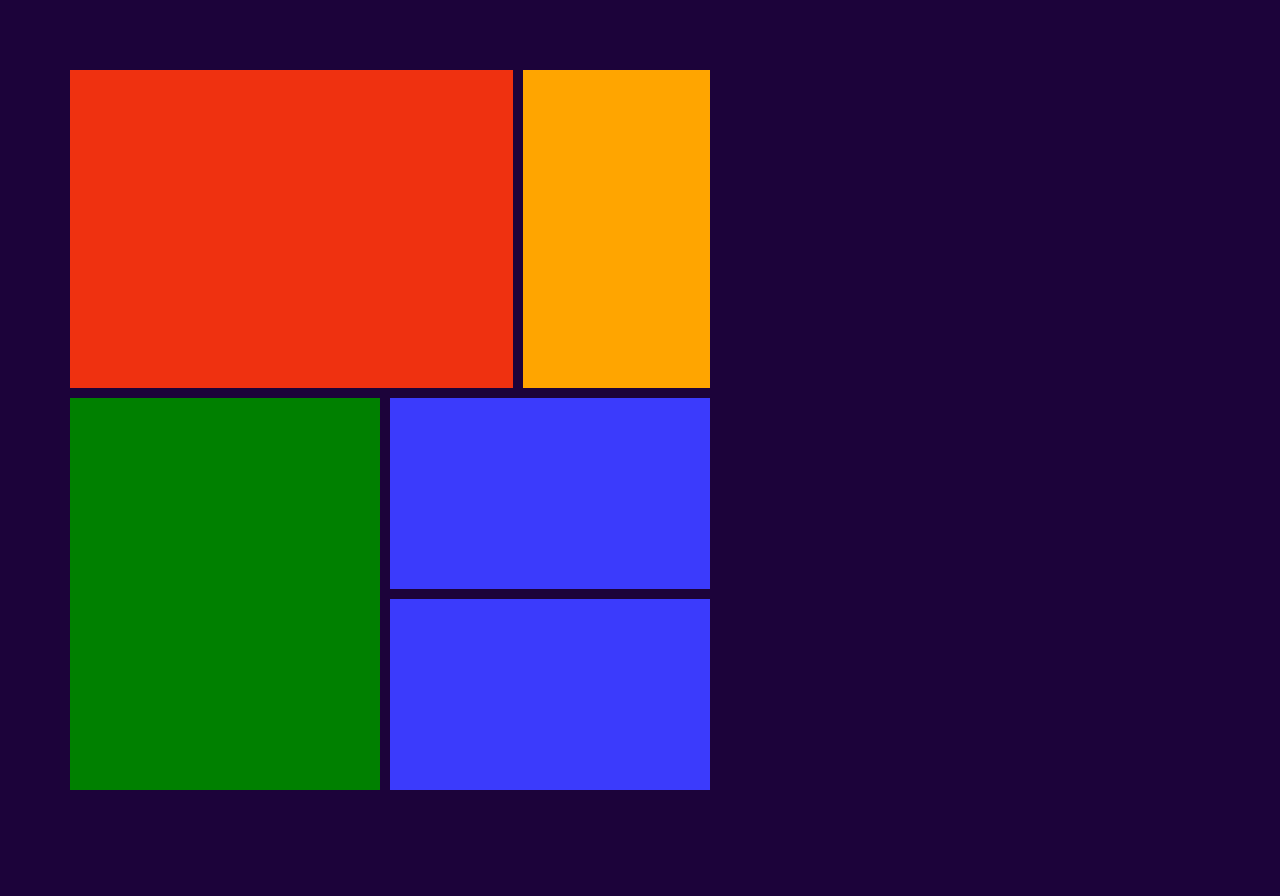
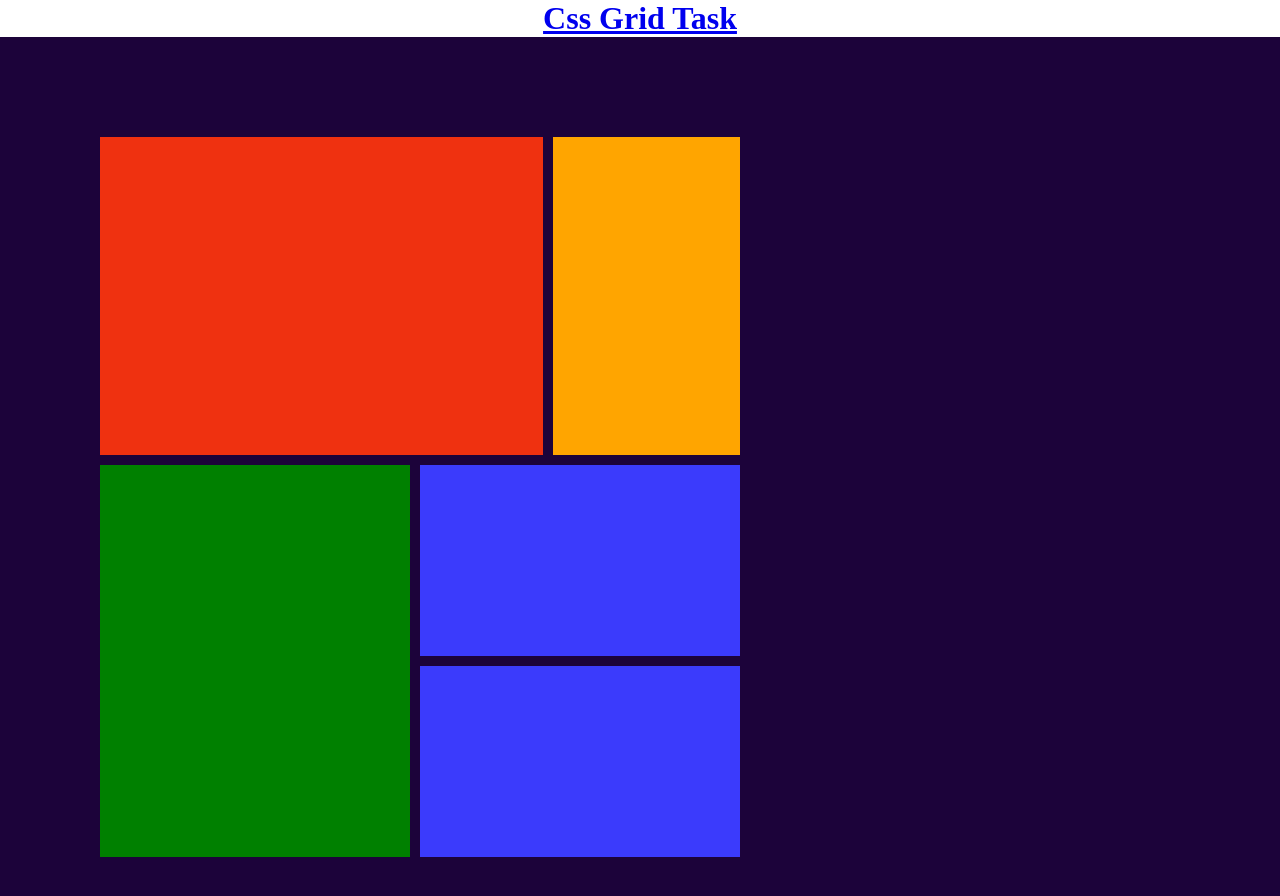
Before and after one commit to moabah/Css-Flexbox-and-Grid-Task, a plain HTML site: page grid.html in a window 1280 px wide. Before the commit the page ends 860 px from the top, so only its background shows below. Drawn offline with Linux system fonts and the light colour scheme.

Commit message:
Linking the Grid and Flex

```diff
--- a/grid.css
+++ b/grid.css
@@ -5,6 +5,11 @@
 
 body{
     background-color: rgb(28, 3, 58);
+}
+header{
+    text-align: center;
+    background-color: #fff;
+
 }
 main{
     display: grid;
@@ -17,7 +22,7 @@ main{
     gap: 10px;
     width: 50%;
     height: 90vh;
-    margin: 70px;
+    margin: 100px;
 
 
 }
--- a/grid.html
+++ b/grid.html
@@ -8,6 +8,9 @@
     <link rel="stylesheet" href="./grid.css">
 </head>
 <body>
+    <header>
+        <h1> <a href="./index.html"> Css Grid Task </a></h1>
+    </header>
     <main>
         <div class="grid-a"></div>
         <div class="grid-b"></div>
--- a/style.css
+++ b/style.css
@@ -7,8 +7,9 @@
 body{
     background: #fff;
 
-
-
+}
+header{
+    text-align: center;
 }
 main{
     width: 1140px;
```
Also changed, not shown: index.html (+4 -0 lines).
